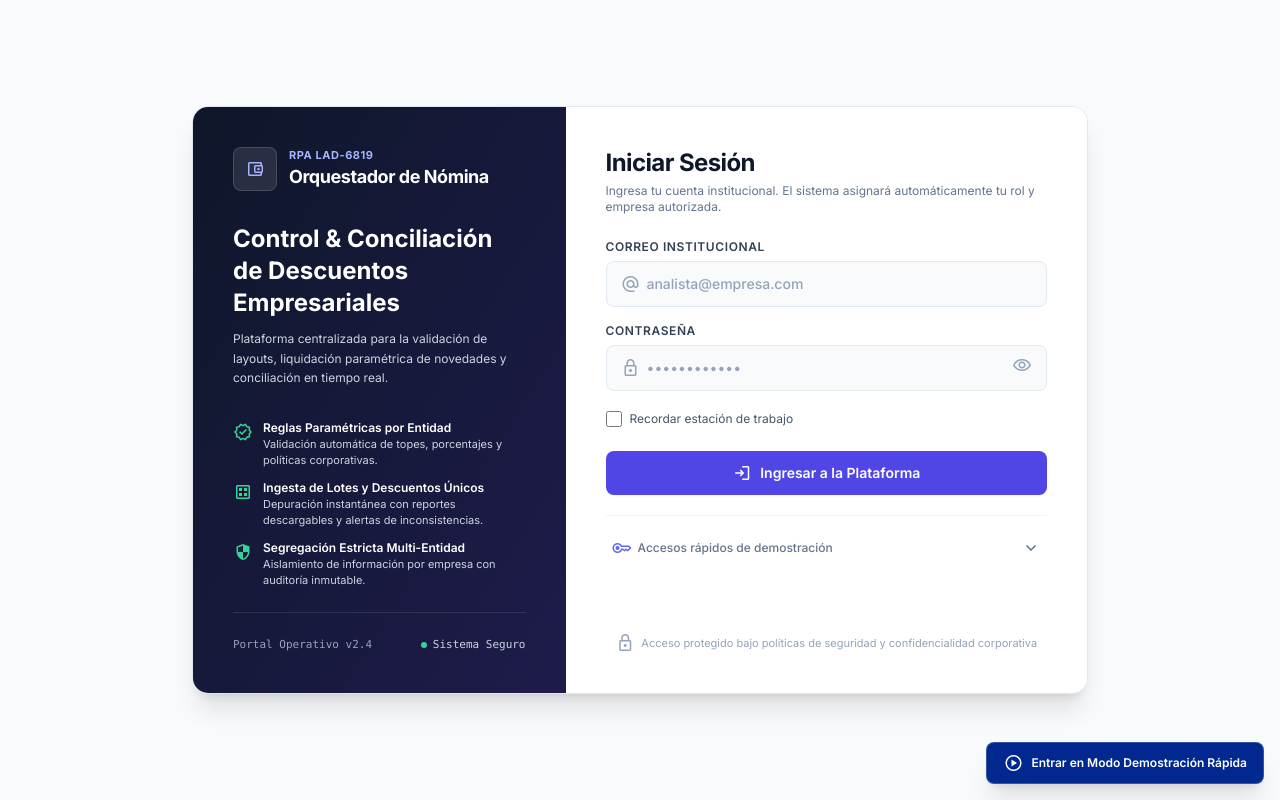
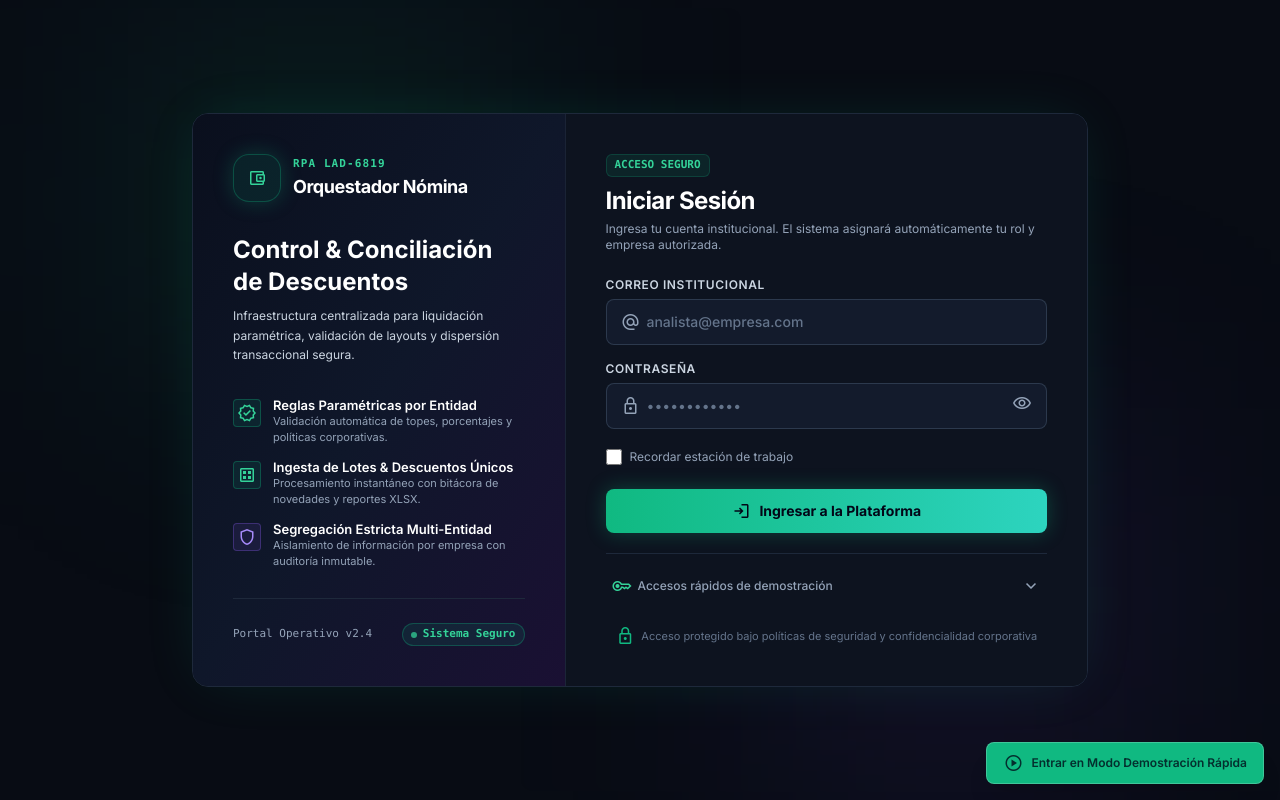
Before and after one commit to wilmerjosevegaacevedo-max/frontedRPEA, a Next.js app in the folder frontend/: page / in a window 1280 px wide. Built offline with nearby package versions, Linux system fonts and the light colour scheme; no server answers.

Commit message:
style(theme): paleta Dark Obsidian & Verde Neon estilo fintech moderna

```diff
--- a/frontend/src/app/globals.css
+++ b/frontend/src/app/globals.css
@@ -11,8 +11,8 @@
     margin: 0;
     padding: 0;
     min-height: 100vh;
-    background-color: #f8f9ff;
-    color: #0b1c30;
+    background-color: #080c14;
+    color: #f8fafc;
     font-family: 'Inter', -apple-system, BlinkMacSystemFont, 'Segoe UI', Roboto, sans-serif;
   }
 }
--- a/frontend/src/components/LoginScreen.tsx
+++ b/frontend/src/components/LoginScreen.tsx
@@ -35,84 +35,99 @@ export function LoginScreen({
   const [mostrarAyudaEvaluacion, setMostrarAyudaEvaluacion] = useState(false);
 
   return (
-    <main className="w-full min-h-screen bg-slate-50 flex items-center justify-center p-4 sm:p-6 lg:p-8">
-      <div className="flex flex-col w-full items-center justify-center relative">
-        <div className="w-full max-w-4xl grid grid-cols-1 lg:grid-cols-12 rounded-2xl shadow-xl overflow-hidden bg-white border border-slate-200">
+    <main className="w-full min-h-screen bg-[#080c14] flex items-center justify-center p-4 sm:p-6 lg:p-8 relative overflow-hidden">
+      {/* Luces y Neones de Fondo (Dark Obsidian & Neon Glow) */}
+      <div className="absolute top-1/4 left-1/4 -translate-x-1/2 -translate-y-1/2 w-96 h-96 rounded-full bg-emerald-500/10 blur-[120px] pointer-events-none" />
+      <div className="absolute bottom-1/4 right-1/4 translate-x-1/2 translate-y-1/2 w-96 h-96 rounded-full bg-violet-600/10 blur-[130px] pointer-events-none" />
 
-          {/* Panel Izquierdo: Identidad Corporativa Sobria */}
-          <div className="lg:col-span-5 bg-gradient-to-br from-slate-900 via-slate-850 to-indigo-950 text-white p-8 md:p-10 flex flex-col justify-between relative">
+      <div className="flex flex-col w-full max-w-4xl relative z-10">
+        <div className="w-full grid grid-cols-1 lg:grid-cols-12 rounded-2xl overflow-hidden bg-[#0d131f]/95 border border-slate-800 shadow-[0_0_60px_-15px_rgba(16,185,129,0.18)] backdrop-blur-xl">
+
+          {/* Panel Izquierdo: Identidad Dark Obsidian */}
+          <div className="lg:col-span-5 bg-gradient-to-br from-[#0a0f1d] via-[#0f172a] to-[#1a1033] p-8 md:p-10 flex flex-col justify-between border-b lg:border-b-0 lg:border-r border-slate-800/80 relative">
             <div className="flex flex-col gap-6">
-              {/* Logo y Nombre */}
+              {/* Logo con brillo Neón */}
               <div className="flex items-center gap-3">
-                <div className="w-11 h-11 bg-white/10 rounded-xl flex items-center justify-center backdrop-blur-sm border border-white/15 shadow-sm">
-                  <span className="material-symbols-outlined text-[24px] text-indigo-300">account_balance_wallet</span>
+                <div className="w-12 h-12 bg-emerald-500/10 rounded-2xl flex items-center justify-center border border-emerald-500/30 shadow-[0_0_20px_rgba(16,185,129,0.25)]">
+                  <span className="material-symbols-outlined text-[26px] text-emerald-400">account_balance_wallet</span>
                 </div>
                 <div className="flex flex-col">
-                  <span className="text-[11px] font-bold uppercase tracking-wider text-indigo-300">
+                  <span className="text-[11px] font-mono font-bold uppercase tracking-widest text-emerald-400">
                     RPA LAD-6819
                   </span>
                   <span className="text-lg font-bold tracking-tight text-white">
-                    Orquestador de Nómina
+                    Orquestador Nómina
                   </span>
                 </div>
               </div>
 
-              {/* Propuesta de Valor */}
-              <div className="flex flex-col gap-2.5 mt-2">
-                <h2 className="text-xl md:text-2xl font-bold text-white leading-snug">
-                  Control & Conciliación de Descuentos Empresariales
+              {/* Título Principal */}
+              <div className="flex flex-col gap-2 mt-2">
+                <h2 className="text-xl md:text-2xl font-extrabold text-white leading-snug">
+                  Control & Conciliación de Descuentos
                 </h2>
                 <p className="text-xs text-slate-300 leading-relaxed">
-                  Plataforma centralizada para la validación de layouts, liquidación paramétrica de novedades y conciliación en tiempo real.
+                  Infraestructura centralizada para liquidación paramétrica, validación de layouts y dispersión transaccional segura.
                 </p>
               </div>
 
-              {/* Pilares Funcionales */}
-              <div className="flex flex-col gap-3 pt-2">
-                <div className="flex items-start gap-2.5 text-xs text-slate-200">
-                  <span className="material-symbols-outlined text-emerald-400 text-[18px] shrink-0 mt-0.5">verified</span>
+              {/* Pilares con Acabado Neón */}
+              <div className="flex flex-col gap-3.5 pt-2">
+                <div className="flex items-start gap-3 text-xs">
+                  <div className="w-7 h-7 rounded-lg bg-emerald-500/10 border border-emerald-500/30 flex items-center justify-center shrink-0 mt-0.5">
+                    <span className="material-symbols-outlined text-emerald-400 text-[16px]">verified</span>
+                  </div>
                   <div>
-                    <span className="font-semibold block text-white">Reglas Paramétricas por Entidad</span>
-                    <span className="text-slate-300 text-[11px]">Validación automática de topes, porcentajes y políticas corporativas.</span>
+                    <span className="font-semibold block text-white text-[13px]">Reglas Paramétricas por Entidad</span>
+                    <span className="text-slate-400 text-[11px]">Validación automática de topes, porcentajes y políticas corporativas.</span>
                   </div>
                 </div>
 
-                <div className="flex items-start gap-2.5 text-xs text-slate-200">
-                  <span className="material-symbols-outlined text-emerald-400 text-[18px] shrink-0 mt-0.5">dataset</span>
+                <div className="flex items-start gap-3 text-xs">
+                  <div className="w-7 h-7 rounded-lg bg-emerald-500/10 border border-emerald-500/30 flex items-center justify-center shrink-0 mt-0.5">
+                    <span className="material-symbols-outlined text-emerald-400 text-[16px]">dataset</span>
+                  </div>
                   <div>
-                    <span className="font-semibold block text-white">Ingesta de Lotes y Descuentos Únicos</span>
-                    <span className="text-slate-300 text-[11px]">Depuración instantánea con reportes descargables y alertas de inconsistencias.</span>
+                    <span className="font-semibold block text-white text-[13px]">Ingesta de Lotes & Descuentos Únicos</span>
+                    <span className="text-slate-400 text-[11px]">Procesamiento instantáneo con bitácora de novedades y reportes XLSX.</span>
                   </div>
                 </div>
 
-                <div className="flex items-start gap-2.5 text-xs text-slate-200">
-                  <span className="material-symbols-outlined text-emerald-400 text-[18px] shrink-0 mt-0.5">security</span>
+                <div className="flex items-start gap-3 text-xs">
+                  <div className="w-7 h-7 rounded-lg bg-violet-500/10 border border-violet-500/30 flex items-center justify-center shrink-0 mt-0.5">
+                    <span className="material-symbols-outlined text-violet-400 text-[16px]">shield</span>
+                  </div>
                   <div>
-                    <span className="font-semibold block text-white">Segregación Estricta Multi-Entidad</span>
-                    <span className="text-slate-300 text-[11px]">Aislamiento de información por empresa con auditoría inmutable.</span>
+                    <span className="font-semibold block text-white text-[13px]">Segregación Estricta Multi-Entidad</span>
+                    <span className="text-slate-400 text-[11px]">Aislamiento de información por empresa con auditoría inmutable.</span>
                   </div>
                 </div>
               </div>
             </div>
 
-            {/* Pie de Panel Izquierdo */}
-            <div className="pt-6 flex items-center justify-between text-[11px] text-slate-400 font-mono border-t border-white/10 mt-6">
+            {/* Pie de Panel */}
+            <div className="pt-6 flex items-center justify-between text-[11px] text-slate-400 font-mono border-t border-slate-800 mt-6">
               <span>Portal Operativo v2.4</span>
-              <span className="flex items-center gap-1.5 text-slate-300">
-                <span className="w-1.5 h-1.5 rounded-full bg-emerald-400" />
+              <span className="flex items-center gap-1.5 px-2 py-0.5 rounded-full bg-emerald-500/10 border border-emerald-500/30 text-emerald-400 font-semibold">
+                <span className="w-1.5 h-1.5 rounded-full bg-emerald-400 animate-pulse" />
                 Sistema Seguro
               </span>
             </div>
           </div>
 
           {/* Panel Derecho: Formulario de Autenticación */}
-          <div className="lg:col-span-7 p-8 md:p-10 flex flex-col justify-between bg-white">
+          <div className="lg:col-span-7 p-8 md:p-10 flex flex-col justify-between bg-[#0d131f]">
             <div>
               <div className="flex flex-col gap-1">
-                <h1 className="text-2xl font-bold text-slate-900 tracking-tight">
+                <div className="flex items-center gap-2">
+                  <span className="px-2 py-0.5 rounded-md bg-emerald-500/10 border border-emerald-500/20 text-emerald-400 text-[11px] font-mono font-bold uppercase">
+                    Acceso Seguro
+                  </span>
+                </div>
+                <h1 className="text-2xl font-bold text-white tracking-tight mt-1">
                   Iniciar Sesión
                 </h1>
-                <p className="text-xs text-slate-500">
+                <p className="text-xs text-slate-400">
                   Ingresa tu cuenta institucional. El sistema asignará automáticamente tu rol y empresa autorizada.
                 </p>
               </div>
@@ -120,10 +135,10 @@ export function LoginScreen({
               <form className="mt-6 flex flex-col gap-4" onSubmit={onSubmit}>
                 {/* Correo Institucional */}
                 <div className="flex flex-col gap-1.5">
-                  <label className="text-xs font-semibold text-slate-700 uppercase tracking-wider" htmlFor="email-input">
+                  <label className="text-xs font-semibold text-slate-300 uppercase tracking-wider" htmlFor="email-input">
                     Correo Institucional
                   </label>
-                  <div className="relative flex items-center rounded-xl bg-slate-50 border border-slate-200 focus-within:border-indigo-600 focus-within:bg-white focus-within:shadow-sm transition-all">
+                  <div className="relative flex items-center rounded-xl bg-[#131b2c] border border-slate-700/80 focus-within:border-emerald-400 focus-within:ring-1 focus-within:ring-emerald-400/30 transition-all">
                     <span className="material-symbols-outlined absolute left-3.5 text-slate-400 text-[19px]">
                       alternate_email
                     </span>
@@ -134,17 +149,17 @@ export function LoginScreen({
                       value={email}
                       onChange={(event) => onEmailChange(event.target.value)}
                       placeholder="analista@empresa.com"
-                      className="w-full pl-10 pr-4 py-3 bg-transparent text-slate-900 text-sm placeholder:text-slate-400 outline-none font-medium"
+                      className="w-full pl-10 pr-4 py-3 bg-transparent text-white text-sm placeholder:text-slate-500 outline-none font-medium"
                     />
                   </div>
                 </div>
 
                 {/* Contraseña de Acceso */}
                 <div className="flex flex-col gap-1.5">
-                  <label className="text-xs font-semibold text-slate-700 uppercase tracking-wider" htmlFor="password-input">
+                  <label className="text-xs font-semibold text-slate-300 uppercase tracking-wider" htmlFor="password-input">
                     Contraseña
                   </label>
-                  <div className="relative flex items-center rounded-xl bg-slate-50 border border-slate-200 focus-within:border-indigo-600 focus-within:bg-white focus-within:shadow-sm transition-all">
+                  <div className="relative flex items-center rounded-xl bg-[#131b2c] border border-slate-700/80 focus-within:border-emerald-400 focus-within:ring-1 focus-within:ring-emerald-400/30 transition-all">
                     <span className="material-symbols-outlined absolute left-3.5 text-slate-400 text-[19px]">
                       lock
                     </span>
@@ -155,13 +170,13 @@ export function LoginScreen({
                       value={password}
                       onChange={(event) => onPasswordChange(event.target.value)}
                       placeholder="••••••••••••"
-                      className="w-full pl-10 pr-10 py-3 bg-transparent text-slate-900 text-sm placeholder:text-slate-400 outline-none"
+                      className="w-full pl-10 pr-10 py-3 bg-transparent text-white text-sm placeholder:text-slate-500 outline-none"
                     />
                     <button
                       type="button"
                       title="Mostrar u ocultar contraseña"
                       onClick={onToggleShowPassword}
-                      className="absolute right-3.5 text-slate-400 hover:text-slate-700 focus:outline-none"
+                      className="absolute right-3.5 text-slate-400 hover:text-white focus:outline-none"
                     >
                       <span className="material-symbols-outlined text-[19px]">
                         {showPassword ? "visibility_off" : "visibility"}
@@ -177,26 +192,26 @@ export function LoginScreen({
                       type="checkbox"
                       checked={rememberDevice}
                       onChange={(event) => onRememberDeviceChange(event.target.checked)}
-                      className="w-4 h-4 rounded border-slate-300 text-indigo-600 focus:ring-0 cursor-pointer"
+                      className="w-4 h-4 rounded border-slate-700 bg-slate-900 text-emerald-500 focus:ring-0 cursor-pointer accent-emerald-500"
                     />
-                    <span className="text-xs text-slate-600 select-none">
+                    <span className="text-xs text-slate-400 select-none">
                       Recordar estación de trabajo
                     </span>
                   </label>
                 </div>
 
                 {error && (
-                  <div className="p-3 rounded-lg bg-red-50 text-red-700 border border-red-200 text-xs font-medium flex items-center gap-2">
-                    <span className="material-symbols-outlined text-[16px] text-red-500">error</span>
+                  <div className="p-3 rounded-lg bg-red-500/10 text-red-300 border border-red-500/30 text-xs font-medium flex items-center gap-2">
+                    <span className="material-symbols-outlined text-[16px] text-red-400">error</span>
                     <span>{error}</span>
                   </div>
                 )}
 
-                {/* Botón Principal de Acceso */}
+                {/* Botón Principal Neón */}
                 <button
                   type="submit"
                   disabled={isSigningIn}
-                  className="mt-2 w-full py-3 px-6 rounded-xl bg-indigo-600 text-white font-semibold text-sm flex items-center justify-center gap-2 shadow-sm hover:bg-indigo-700 hover:shadow active:scale-[0.99] transition-all disabled:opacity-60 disabled:cursor-not-allowed"
+                  className="mt-2 w-full py-3 px-6 rounded-xl bg-gradient-to-r from-emerald-500 to-teal-400 hover:from-emerald-400 hover:to-teal-300 text-slate-950 font-bold text-sm flex items-center justify-center gap-2 shadow-[0_0_20px_rgba(16,185,129,0.3)] active:scale-[0.99] transition-all disabled:opacity-60 disabled:cursor-not-allowed"
                 >
                   <span className={`material-symbols-outlined text-[18px] ${isSigningIn ? "animate-spin" : ""}`}>
                     {isSigningIn ? "sync" : "login"}
@@ -205,15 +220,15 @@ export function LoginScreen({
                 </button>
               </form>
 
-              {/* Selector Rápido de Perfiles (Discreto y Ordenado) */}
-              <div className="mt-5 pt-4 border-t border-slate-100 flex flex-col gap-2">
+              {/* Selector Rápido de Perfiles (Demostración) */}
+              <div className="mt-5 pt-4 border-t border-slate-800 flex flex-col gap-2">
                 <button
                   type="button"
                   onClick={() => setMostrarAyudaEvaluacion((v) => !v)}
-                  className="text-xs text-slate-500 hover:text-indigo-600 font-medium flex items-center justify-between w-full p-1.5 rounded hover:bg-slate-50 transition-colors"
+                  className="text-xs text-slate-400 hover:text-emerald-400 font-medium flex items-center justify-between w-full p-1.5 rounded hover:bg-slate-800/40 transition-colors"
                 >
                   <span className="flex items-center gap-1.5">
-                    <span className="material-symbols-outlined text-[15px] text-indigo-500">key</span>
+                    <span className="material-symbols-outlined text-[15px] text-emerald-400">key</span>
                     <span>Accesos rápidos de demostración</span>
                   </span>
                   <span className="material-symbols-outlined text-[16px]">
@@ -222,7 +237,7 @@ export function LoginScreen({
                 </button>
 
                 {mostrarAyudaEvaluacion && (
-                  <div className="grid grid-cols-2 sm:grid-cols-3 gap-1.5 p-2 bg-slate-50 rounded-xl border border-slate-200 text-xs animate-fadeIn">
+                  <div className="grid grid-cols-2 sm:grid-cols-3 gap-1.5 p-2 bg-[#131b2c] rounded-xl border border-slate-800 text-xs animate-fadeIn">
                     {CREDENCIALES_SISTEMA.map((c) => {
                       const etiqueta =
                         c.rol === "ADMIN"
@@ -245,27 +260,27 @@ export function LoginScreen({
                           }}
                           className={`p-2 rounded-lg text-left border flex flex-col justify-between transition-all ${
                             email === c.email
-                              ? "bg-indigo-50 border-indigo-500 shadow-xs"
-                              : "bg-white border-slate-200 hover:bg-slate-100/80"
+                              ? "bg-emerald-500/15 border-emerald-500 shadow-[0_0_10px_rgba(16,185,129,0.2)]"
+                              : "bg-[#0d131f] border-slate-800 hover:border-slate-700 hover:bg-slate-800/60"
                           }`}
                         >
                           <div className="flex items-center justify-between w-full">
-                            <span className="font-bold text-[11px] text-slate-800 truncate">
+                            <span className="font-bold text-[11px] text-white truncate">
                               {etiqueta}
                             </span>
                             <span
                               className={`text-[9px] font-bold px-1 rounded ${
                                 c.rol === "ADMIN"
-                                  ? "bg-red-100 text-red-700"
+                                  ? "bg-red-500/20 text-red-400 border border-red-500/30"
                                   : c.rol === "SUPERVISOR"
-                                  ? "bg-blue-100 text-blue-700"
-                                  : "bg-emerald-100 text-emerald-700"
+                                  ? "bg-blue-500/20 text-blue-400 border border-blue-500/30"
+                                  : "bg-emerald-500/20 text-emerald-400 border border-emerald-500/30"
                               }`}
                             >
                               {c.rol}
                             </span>
                           </div>
-                          <span className="text-[10px] text-slate-500 truncate font-mono mt-1">
+                          <span className="text-[10px] text-slate-400 truncate font-mono mt-1">
                             {c.email.split("@")[0]}
                           </span>
                         </button>
@@ -276,9 +291,9 @@ export function LoginScreen({
               </div>
             </div>
 
-            {/* Aviso de Confidencialidad Minimalista */}
-            <div className="mt-6 flex items-center justify-center gap-1.5 text-[11px] text-slate-400">
-              <span className="material-symbols-outlined text-[14px]">lock</span>
+            {/* Aviso de Confidencialidad */}
+            <div className="mt-6 flex items-center justify-center gap-1.5 text-[11px] text-slate-500">
+              <span className="material-symbols-outlined text-[14px] text-emerald-500">lock</span>
               <span>Acceso protegido bajo políticas de seguridad y confidencialidad corporativa</span>
             </div>
           </div>
--- a/frontend/tailwind.config.ts
+++ b/frontend/tailwind.config.ts
@@ -9,54 +9,55 @@ const config: Config = {
   ],
   theme: {
     extend: {
-      colors: {
+            colors: {
         "on-error": "#ffffff",
-        "on-surface-variant": "#444653",
-        "surface-container-lowest": "#ffffff",
-        "surface-container-high": "#dce9ff",
-        "inverse-primary": "#b8c4ff",
-        "tertiary-fixed": "#c9e6ff",
-        "surface-variant": "#d3e4fe",
-        background: "#f8f9ff",
-        "tertiary-container": "#005074",
-        error: "#ba1a1a",
-        "on-tertiary-fixed": "#001e2f",
-        "primary-fixed-dim": "#b8c4ff",
-        "error-container": "#ffdad6",
-        "on-tertiary-container": "#68c4ff",
-        "tertiary-fixed-dim": "#89ceff",
-        "on-secondary-container": "#fffbff",
-        primary: "#00288e",
-        "on-primary": "#ffffff",
-        "secondary-container": "#645efb",
-        "on-primary-fixed": "#001453",
-        "on-primary-container": "#a8b8ff",
-        outline: "#757684",
-        "surface-container": "#e5eeff",
-        "on-tertiary": "#ffffff",
-        "secondary-fixed": "#e2dfff",
-        "on-secondary-fixed-variant": "#3323cc",
-        "on-background": "#0b1c30",
-        "surface-tint": "#3755c3",
-        "on-primary-fixed-variant": "#173bab",
-        "inverse-surface": "#213145",
-        "surface-container-highest": "#d3e4fe",
-        "outline-variant": "#c4c5d5",
-        "on-tertiary-fixed-variant": "#004c6e",
-        "on-error-container": "#93000a",
-        "surface-bright": "#f8f9ff",
+        "on-surface-variant": "#94a3b8",
+        "surface-container-lowest": "#0d131f",
+        "surface-container-low": "#111827",
+        "surface-container": "#1e293b",
+        "surface-container-high": "#273549",
+        "surface-container-highest": "#334155",
+        "surface-variant": "#1e293b",
+        background: "#080c14",
+        surface: "#0d131f",
+        "on-surface": "#f8fafc",
+        "on-background": "#f8fafc",
+        outline: "#334155",
+        "outline-variant": "#1e293b",
+
+        // Primary: Verde Neón / Fintech Emerald
+        primary: "#10b981",
+        "on-primary": "#042f2e",
+        "primary-container": "#064e3b",
+        "on-primary-container": "#6ee7b7",
+        "primary-fixed": "#a7f3d0",
+        "primary-fixed-dim": "#6ee7b7",
+        "on-primary-fixed": "#022c22",
+        "on-primary-fixed-variant": "#047857",
+
+        // Secondary: Violeta Fluorescente
+        secondary: "#8b5cf6",
         "on-secondary": "#ffffff",
-        "on-surface": "#0b1c30",
-        "surface-container-low": "#eff4ff",
-        "primary-container": "#1e40af",
-        "secondary-fixed-dim": "#c3c0ff",
-        tertiary: "#003853",
-        "surface-dim": "#cbdbf5",
-        "inverse-on-surface": "#eaf1ff",
-        secondary: "#4b41e1",
-        "primary-fixed": "#dde1ff",
-        surface: "#f8f9ff",
-        "on-secondary-fixed": "#0f0069",
+        "secondary-container": "#4c1d95",
+        "on-secondary-container": "#ddd6fe",
+        "secondary-fixed": "#ede9fe",
+        "secondary-fixed-dim": "#c4b5fd",
+        "on-secondary-fixed": "#2e1065",
+        "on-secondary-fixed-variant": "#6d28d9",
+
+        // Tertiary: Cyan Neón
+        tertiary: "#06b6d4",
+        "on-tertiary": "#083344",
+        "tertiary-container": "#164e63",
+        "on-tertiary-container": "#67e8f9",
+        "tertiary-fixed": "#cffafe",
+        "tertiary-fixed-dim": "#67e8f9",
+        "on-tertiary-fixed": "#083344",
+        "on-tertiary-fixed-variant": "#0e7490",
+
+        error: "#f87171",
+        "error-container": "#7f1d1d",
+        "on-error-container": "#fecaca",
       },
       borderRadius: {
         DEFAULT: "0.125rem",
```
Also changed, not shown: frontend/src/components/Dashboard.tsx (+21 -20 lines), frontend/src/components/DashboardHeader.tsx (+23 -20 lines), frontend/src/components/KpiSummary.tsx (+45 -43 lines).
